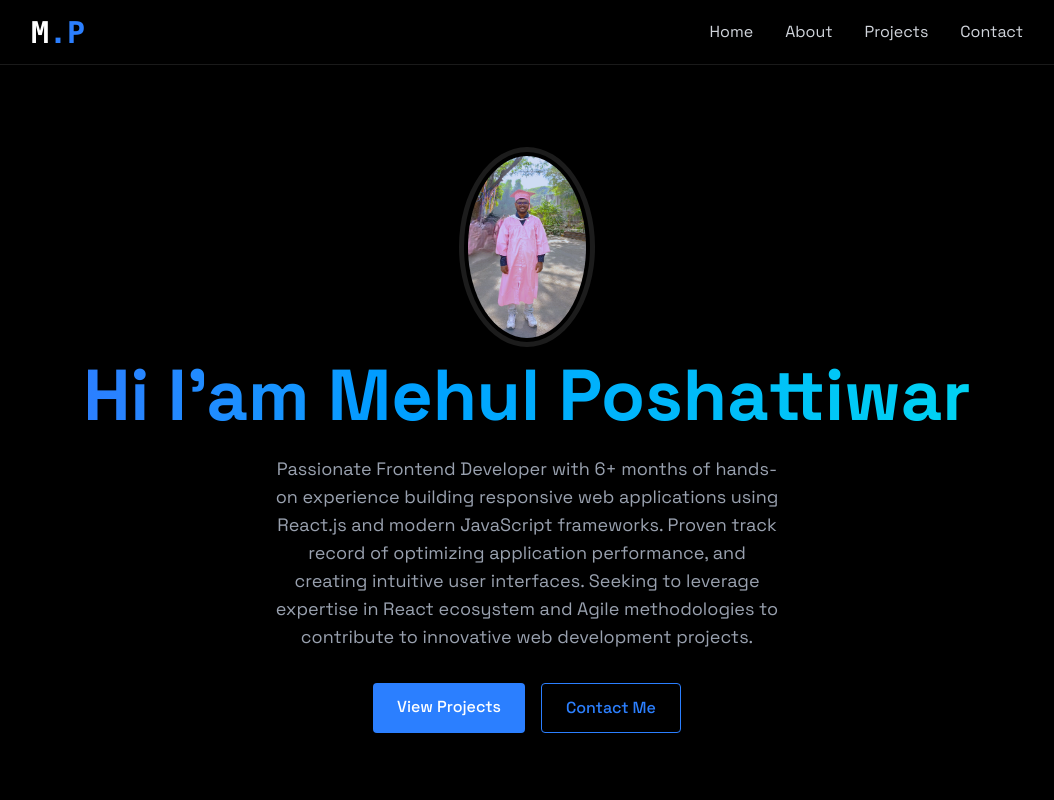
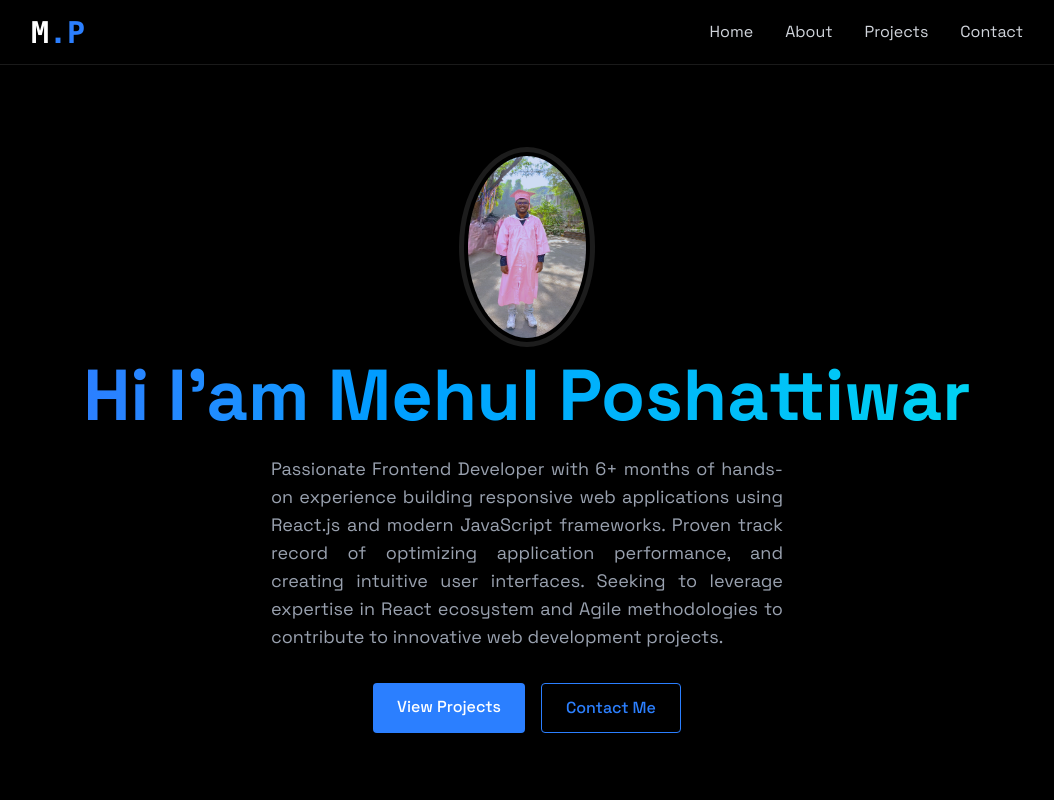
Before and after one commit to Mehulposh/My-Portfolio, a React (Vite) app: page / in a window 1280 px wide. Shown: the top 800 px of the page, without its empty margins (113-1167 px from the left). Built offline with nearby package versions, Linux system fonts and the light colour scheme.

Commit message:
changes in home

```diff
--- a/src/components/sections/Home.jsx
+++ b/src/components/sections/Home.jsx
@@ -9,13 +9,13 @@
                     <img src="/myprofileimage.jpg" alt="Mehul" className="h-50 border-5 border-white/11 p-1  rounded-[100%]"/>
 
                 </div>
-                <h1 className="text-5xl md:text-7xl font-bold mb-6 bg-gradient-to-r
+                <h1 className="text-5xl  md:text-7xl font-bold mb-6 bg-gradient-to-r
                     from-blue-500 to-cyan-400 bg-clip-text text-transparent leading-right"
                 >
                     Hi I'am Mehul Poshattiwar
                 </h1>
 
-                <p className="text-gray-400 text-lg mb-8 max-w-lg mx-auto">
+                <p className="text-gray-400 text-justify text-lg mb-8 max-w-lg mx-auto">
                     Passionate Frontend Developer with 6+ months of hands-on experience
                     building responsive web applications using React.js and modern JavaScript
                     frameworks. Proven track record of optimizing application performance,
```
